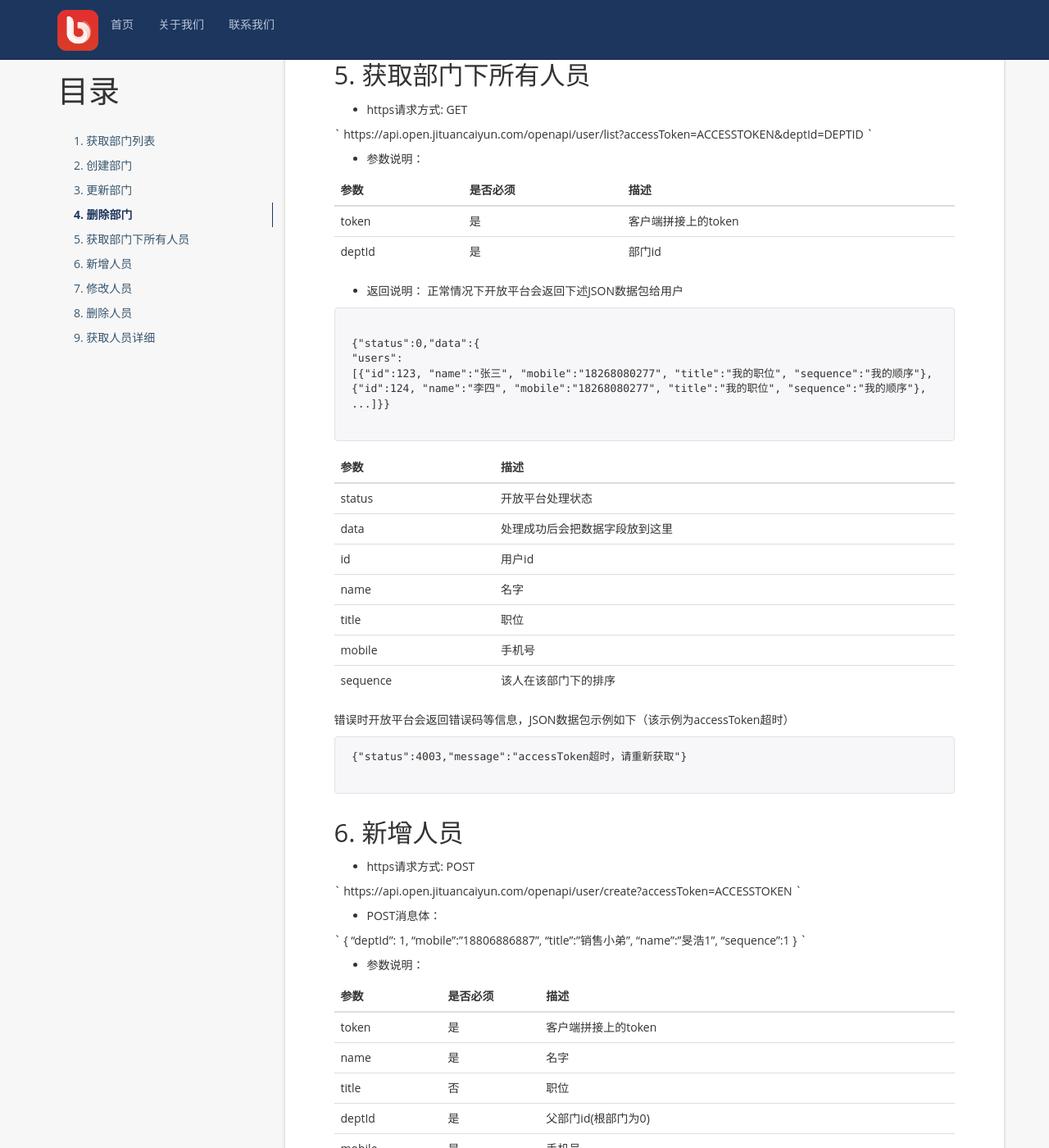
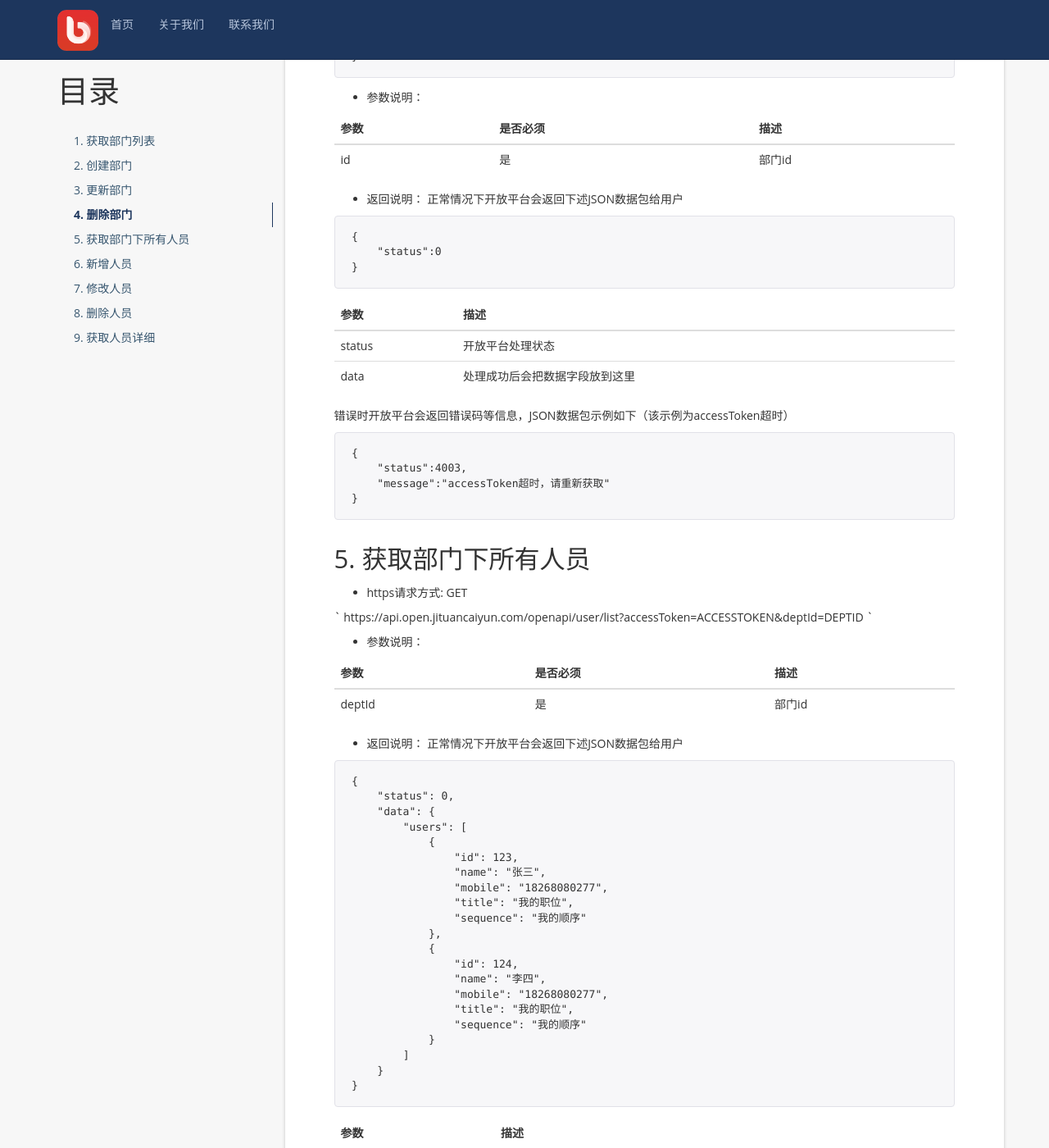
Before and after one commit to uban360/uban360.github.io, a Jekyll site: the page built from _posts/2016-09-27-app-contact.md, in a window 1280 px wide and 1400 px high, scrolled down 3520 px. Shown: the whole window at 82% size. Built offline with Jekyll 4.4.1, drawn with Linux system fonts in a browser that asks for light colours; comment, search, counter and statistics services are not loaded; some of the changed text lies outside the part shown.

Commit message:
modified:   _posts/2016-09-24-app-auth.md 	modified:   _posts/2016-09-25-app-accesstoken.md 	modified:   _posts/2016-09-27-app-contact.md 	modified:   _posts/2016-11-11-app-meetinginvite.md 	modified:   _posts/2016-11-11-app-teamremind.md

````diff
--- a/_posts/2016-09-27-app-contact.md
+++ b/_posts/2016-09-27-app-contact.md
@@ -20,17 +20,30 @@
 
 参数 | 是否必须 | 描述
 ------------ | ------------- | -------------
-token | 是 |  客户端拼接上的token
 deptId | 是 | 部门id(根部门传0)
 
 * 返回说明：
 正常情况下开放平台会返回下述JSON数据包给用户
 
 
-```
-
-{"status":0,"data":{"departments":[{"id":1,name:"开发部","parentid":1}, {"id":2,name:"测试部","parentid":1}...]}}
-
+```javascript
+{
+    "status": 0,
+    "data": {
+        "departments": [
+            {
+                "id": 1,
+                "name": "开发部",
+                "parentid": 1
+            },
+            {
+                "id": 2,
+                "name": "测试部",
+                "parentid": 1
+            }
+        ]
+    }
+}
 ```
 
 参数 | 描述
@@ -45,8 +58,11 @@
 
 错误时开放平台会返回错误码等信息，JSON数据包示例如下（该示例为accessToken超时）
 
-```
-{"status":4003,"message":"accessToken超时，请重新获取"}
+```javascript
+{
+    "status":4003,
+    "message":"accessToken超时，请重新获取"
+}
 
 ```
 
@@ -59,13 +75,17 @@
 
 * POST消息体：
 
-` {"name":"芒果医生", "parentid":"0"} `
+```javascript
+{
+    "name":"芒果医生",
+    "parentid":"0"
+}
+```
 
 * 参数说明：
 
 参数 | 是否必须 | 描述
 ------------ | ------------- | -------------
-token | 是 |  客户端拼接上的token
 name | 是 | 部门名称(长度限制为1~64个字符)
 parentid | 是 | 父部门id(根部门为0)
 sequence | 否 | 部门排序
@@ -74,10 +94,13 @@
 正常情况下开放平台会返回下述JSON数据包给用户
 
 
-```
-
-{"status":0,"data":{"id":"230332"}}
-
+```javascript
+{
+    "status":0,
+    "data":{
+        "id":"230332"
+    }
+}
 ```
 
 参数 | 描述
@@ -88,9 +111,11 @@
 
 错误时开放平台会返回错误码等信息，JSON数据包示例如下（该示例为accessToken超时）
 
-```
-{"status":4003,"message":"accessToken超时，请重新获取"}
-
+```javascript
+{
+    "status":4003,
+    "message":"accessToken超时，请重新获取"
+}
 ```
 
 ## 3.	更新部门
@@ -102,13 +127,18 @@
 
 * POST消息体：
 
-` {"name":"芒果医生", "parentid":"0", "id":"23004"} `
+```javascript
+{
+    "name":"芒果医生",
+    "parentid":"0",
+    "id":"23004"
+}
+```
 
 * 参数说明：
 
 参数 | 是否必须 | 描述
 ------------ | ------------- | -------------
-token | 是 |  客户端拼接上的token
 name | 是 | 部门名称(长度限制为1~64个字符)
 parentid | 是 | 父部门id(根部门为0)
 id | 是 | 部门id
@@ -118,10 +148,10 @@
 正常情况下开放平台会返回下述JSON数据包给用户
 
 
-```
-
-{"status":0}
-
+```javascript
+{
+    "status":0
+}
 ```
 
 参数 | 描述
@@ -131,9 +161,11 @@
 
 错误时开放平台会返回错误码等信息，JSON数据包示例如下（该示例为accessToken超时）
 
-```
-{"status":4003,"message":"accessToken超时，请重新获取"}
-
+```javascript
+{
+    "status":4003,
+    "message":"accessToken超时，请重新获取"
+}
 ```
 
 ## 4.	删除部门
@@ -145,23 +177,26 @@
 
 * POST消息体：
 
-` {"id":"23004"} `
+```javascript
+{
+    "id":"23004"
+}
+```
 
 * 参数说明：
 
 参数 | 是否必须 | 描述
 ------------ | ------------- | -------------
-token | 是 |  客户端拼接上的token
 id | 是 | 部门id
 
 * 返回说明：
 正常情况下开放平台会返回下述JSON数据包给用户
 
 
-```
-
-{"status":0}
-
+```javascript
+{
+    "status":0
+}
 ```
 
 参数 | 描述
@@ -171,9 +206,11 @@
 
 错误时开放平台会返回错误码等信息，JSON数据包示例如下（该示例为accessToken超时）
 
-```
-{"status":4003,"message":"accessToken超时，请重新获取"}
-
+```javascript
+{
+    "status":4003,
+    "message":"accessToken超时，请重新获取"
+}
 ```
 
 ## 5.	获取部门下所有人员
@@ -188,21 +225,34 @@
 
 参数 | 是否必须 | 描述
 ------------ | ------------- | -------------
-token | 是 |  客户端拼接上的token
 deptId | 是 | 部门id
 
 * 返回说明：
 正常情况下开放平台会返回下述JSON数据包给用户
 
 
-```
-
-{"status":0,"data":{
-"users":
-[{"id":123, "name":"张三", "mobile":"18268080277", "title":"我的职位", "sequence":"我的顺序"},
-{"id":124, "name":"李四", "mobile":"18268080277", "title":"我的职位", "sequence":"我的顺序"},
-...]}}
-
+```javascript
+{
+    "status": 0,
+    "data": {
+        "users": [
+            {
+                "id": 123,
+                "name": "张三",
+                "mobile": "18268080277",
+                "title": "我的职位",
+                "sequence": "我的顺序"
+            },
+            {
+                "id": 124,
+                "name": "李四",
+                "mobile": "18268080277",
+                "title": "我的职位",
+                "sequence": "我的顺序"
+            }
+        ]
+    }
+}
 ```
 
 参数 | 描述
@@ -217,9 +267,11 @@
 
 错误时开放平台会返回错误码等信息，JSON数据包示例如下（该示例为accessToken超时）
 
-```
-{"status":4003,"message":"accessToken超时，请重新获取"}
-
+```javascript
+{
+    "status":4003,
+    "message":"accessToken超时，请重新获取"
+}
 ```
 
 ## 6.	新增人员
@@ -231,19 +283,20 @@
 
 * POST消息体：
 
-` {
+```javascript
+{
     "deptId": 1,
     "mobile":"18806886887",
     "title":"销售小弟",
     "name":"旻浩1",
     "sequence":1
-} `
+}
+```
 
 * 参数说明：
 
 参数 | 是否必须 | 描述
 ------------ | ------------- | -------------
-token | 是 |  客户端拼接上的token
 name | 是 | 名字
 title | 否 | 职位
 deptId | 是 | 父部门id(根部门为0)
@@ -254,10 +307,13 @@
 正常情况下开放平台会返回下述JSON数据包给用户
 
 
-```
-
-{"status":0,"data":{"id":"230332"}}
-
+```javascript
+{
+    "status":0,
+    "data":{
+        "id":"230332"
+    }
+}
 ```
 
 参数 | 描述
@@ -268,9 +324,11 @@
 
 错误时开放平台会返回错误码等信息，JSON数据包示例如下（该示例为accessToken超时）
 
-```
-{"status":4003,"message":"accessToken超时，请重新获取"}
-
+```javascript
+{
+    "status":4003,
+    "message":"accessToken超时，请重新获取"
+}
 ```
 
 ## 7.	修改人员
@@ -282,7 +340,8 @@
 
 * POST消息体：
 
-` {
+```javascript
+{
     "deptId": 1,
     "oldDeptId" : 1,
     "mobile":"18806886887",
@@ -290,13 +349,13 @@
     "title":"销售小弟",
     "name":"旻浩1",
     "sequence":1
-} `
+}
+```
 
 * 参数说明：
 
 参数 | 是否必须 | 描述
 ------------ | ------------- | -------------
-token | 是 |  客户端拼接上的token
 deptId | 否 | 部门id(为空则不修改)
 oldDeptId | 否 | 老的部门id(为空则不修改)
 mobile | 否 | 手机号(为空则不修改)
@@ -309,10 +368,10 @@
 正常情况下开放平台会返回下述JSON数据包给用户
 
 
-```
-
-{"status":0}
-
+```javascript
+{
+    "status":0
+}
 ```
 
 参数 | 描述
@@ -322,9 +381,11 @@
 
 错误时开放平台会返回错误码等信息，JSON数据包示例如下（该示例为accessToken超时）
 
-```
-{"status":4003,"message":"accessToken超时，请重新获取"}
-
+```javascript
+{
+    "status":4003,
+    "message":"accessToken超时，请重新获取"
+}
 ```
 
 ## 8.	删除人员
@@ -336,13 +397,17 @@
 
 * POST消息体：
 
-` {"id":"23004", "deptId":"1232"} `
+```javascript
+{
+    "id":"23004",
+    "deptId":"1232"
+}
+```
 
 * 参数说明：
 
 参数 | 是否必须 | 描述
 ------------ | ------------- | -------------
-token | 是 |  客户端拼接上的token
 deptId | 是 | 父部门id(根部门为0)
 id | 是 | 人员id
 
@@ -350,10 +415,10 @@
 正常情况下开放平台会返回下述JSON数据包给用户
 
 
-```
-
-{"status":0}
-
+```javascript
+{
+    "status":0
+}
 ```
 
 参数 | 描述
@@ -363,8 +428,11 @@
 
 错误时开放平台会返回错误码等信息，JSON数据包示例如下（该示例为accessToken超时）
 
-```
-{"status":4003,"message":"accessToken超时，请重新获取"}
+```javascript
+{
+    "status":4003,
+    "message":"accessToken超时，请重新获取"
+}
 
 ```
 
@@ -380,7 +448,6 @@
 
 参数 | 是否必须 | 描述
 ------------ | ------------- | -------------
-token | 是 |  客户端拼接上的token
 deptId | 是 | 部门id
 uid | 是 | 人员id
 
@@ -388,21 +455,19 @@
 正常情况下开放平台会返回下述JSON数据包给用户
 
 
-```
-
+```javascript
 {
     "status":0,
     "data":
-        {
-            "id":123,
-            "name":"张三",
-            "mobile":"18268080277",
-            "title":"我的职位",
-            "sequence":"我的顺序",
-            "adminRole":"管理员角色"
-        }
+    {
+        "id":123,
+        "name":"张三",
+        "mobile":"18268080277",
+        "title":"我的职位",
+        "sequence":"我的顺序",
+        "adminRole":"管理员角色"
+    }
 }
-
 ```
 
 参数 | 描述
@@ -418,7 +483,9 @@
 
 错误时开放平台会返回错误码等信息，JSON数据包示例如下（该示例为accessToken超时）
 
+```javascript
+{
+    "status":4003,
+    "message":"accessToken超时，请重新获取"
+}
 ```
-{"status":4003,"message":"accessToken超时，请重新获取"}
-
-```
````
Also changed, not shown: _posts/2016-09-24-app-auth.md (+27 -7 lines), _posts/2016-09-25-app-accesstoken.md (+13 -7 lines), _posts/2016-11-11-app-meetinginvite.md (+67 -47 lines), _posts/2016-11-11-app-teamremind.md (+68 -47 lines).
